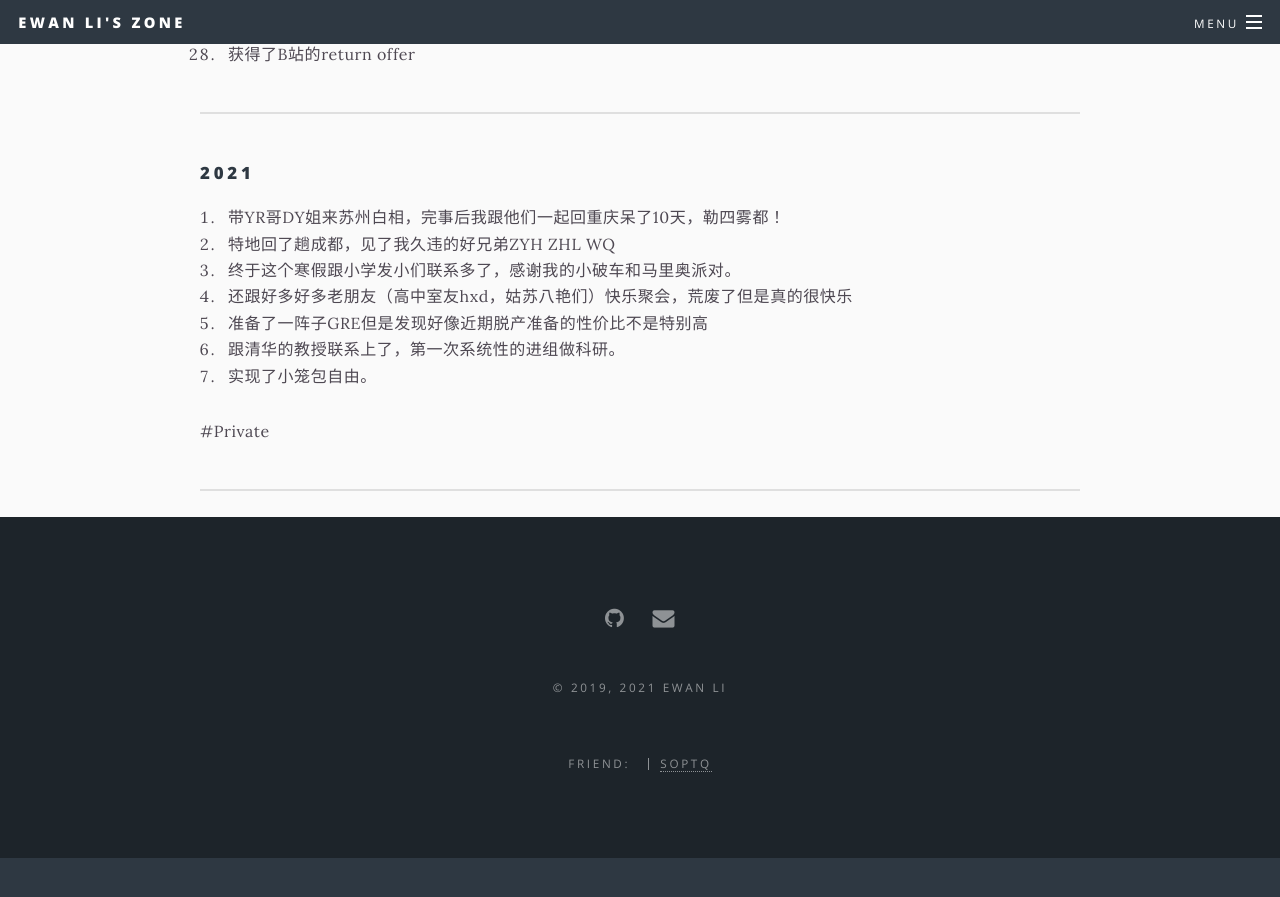
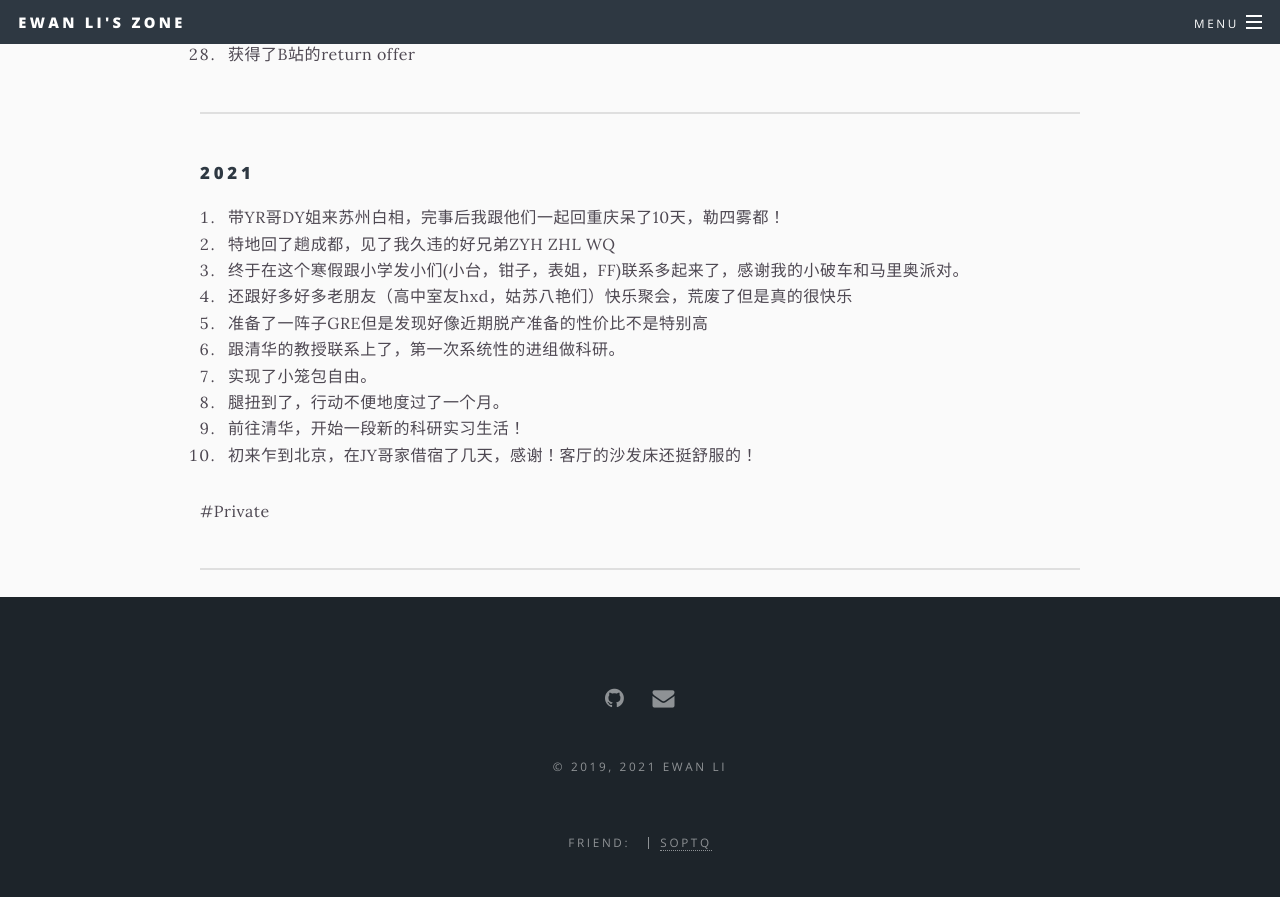
Before and after one commit to RivuletSonata/RivuletSonata.github.io, a Jekyll site: the page built from _posts/2021-03-26-My-University.md, in a window 1280 px wide and 900 px high, scrolled down 2818 px. Shown: the top 897 px of the window. Built offline with Jekyll 4.4.1, drawn with Linux system fonts in a browser that asks for light colours; before the commit the page ends 3676 px from its top, so only the background shows below that.

Commit message:
Update 2021-03-26-My-University.md

```diff
--- a/_posts/2021-03-26-My-University.md
+++ b/_posts/2021-03-26-My-University.md
@@ -106,11 +106,14 @@
 ### 2021
 1. 带YR哥DY姐来苏州白相，完事后我跟他们一起回重庆呆了10天，勒四雾都！
 2. 特地回了趟成都，见了我久违的好兄弟ZYH ZHL WQ
-3. 终于这个寒假跟小学发小们联系多了，感谢我的小破车和马里奥派对。
+3. 终于在这个寒假跟小学发小们(小台，钳子，表姐，FF)联系多起来了，感谢我的小破车和马里奥派对。
 4. 还跟好多好多老朋友（高中室友hxd，姑苏八艳们）快乐聚会，荒废了但是真的很快乐
 5. 准备了一阵子GRE但是发现好像近期脱产准备的性价比不是特别高
 6. 跟清华的教授联系上了，第一次系统性的进组做科研。
 7. 实现了小笼包自由。
+8. 腿扭到了，行动不便地度过了一个月。
+9. 前往清华，开始一段新的科研实习生活！
+10. 初来乍到北京，在JY哥家借宿了几天，感谢！客厅的沙发床还挺舒服的！
 
 
 #Private
```
